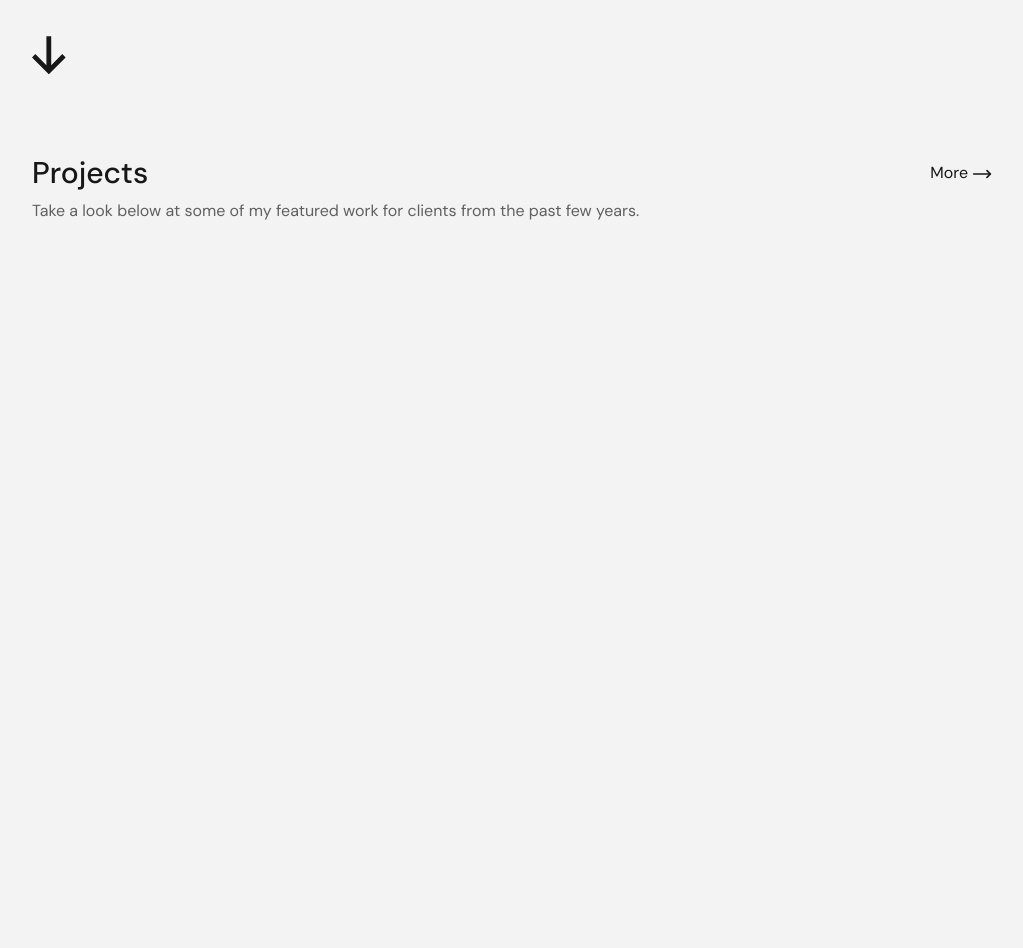
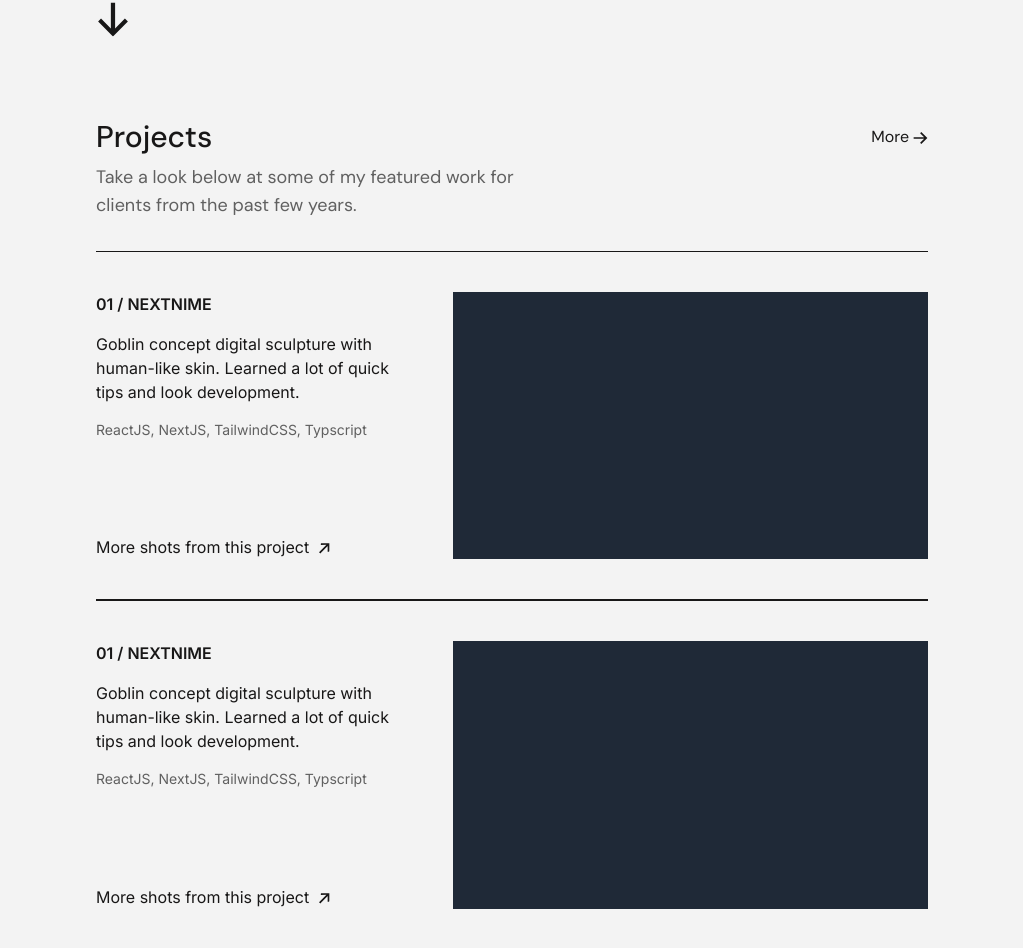
Before and after one commit to jokoo7/portfolio-homepage, a Next.js app: page / in a window 1280 px wide. Shown: the part 404-1352 px from the top of the page, without its empty margins (128-1151 px from the left). Built offline with nearby package versions, Linux system fonts and the light colour scheme.

Commit message:
Refactor homepage layout and add new project section

```diff
--- a/app/globals.css
+++ b/app/globals.css
@@ -28,7 +28,7 @@
 
 @layer components {
   .wrapper {
-    max-width: 1024px;
+    max-width: 896px;
     margin-inline: auto;
     padding-inline: 2rem;
   }
--- a/components/pages/home.tsx
+++ b/components/pages/home.tsx
@@ -1,27 +1,21 @@
 "use client";
 
-import { useTheme } from "next-themes";
 import Section from "../section";
-import { useEffect, useState } from "react";
-import { MoveRight } from "lucide-react";
 import Link from "next/link";
+import ArrowSvg from "../svg/arrow";
 
 const HomePage = () => {
-  const { theme } = useTheme();
-  const [fillColor, setFillColor] = useState("#181717"); // Warna default
-
-  useEffect(() => {
-    setFillColor(theme === "light" ? "#181717" : "#f3f3f3");
-  }, [theme]);
-
   return (
     <>
       <header>
-        <div className="w-full flex flex-col xs:flex-row justify-between gap-4 xs:gap-0 py-20">
-          <Section className="text-5xl sm:text-6xl font-semibold w-full">
+        <div className="w-full flex flex-col sm:flex-row justify-between gap-4 sm:gap-0 py-20">
+          <Section className="text-5xl sm:text-5xl font-medium w-full">
             <span>Hello, I&apos;m Joko Santoso.</span>
           </Section>
-          <Section delay={0.2} className="text-lg sm:text-2xl text-main-gray w-full text-start xs:mt-20">
+          <Section
+            delay={0.2}
+            className="text-lg sm:text-xl text-main-gray w-full xs:w-[80%] sm:w-full text-start sm:mt-14"
+          >
             <span>
               I&apos;m an Fullstack Developer (Bridging User Interfaces & Backend Systems) who is
               currently based in Pekanbaru, Indonesia.
@@ -29,32 +23,73 @@ const HomePage = () => {
           </Section>
         </div>
         <Section delay={0.4}>
-          <svg
-            width="34"
-            height="39"
-            viewBox="0 0 34 39"
-            fill="none"
-            xmlns="http://www.w3.org/2000/svg"
-            className="cursor-pointer"
-          >
-            <path
-              d="M19.2187 0.181824H14.4176V29.2102L3.31959 18.1122L0.0326538 21.4361L16.8182 38.2216L33.6406 21.4361L30.2798 18.1122L19.2187 29.2102V0.181824Z"
-              fill={fillColor}
-            />
-          </svg>
+          <ArrowSvg w="34" h="39" className="rotate-90" />
         </Section>
       </header>
       <Section delay={0.5} className="mt-20">
         <div className="relative w-full">
           <div className="xs:w-[80%]">
             <h1 className="text-3xl font-medium mb-3 xs:mb-2">Projects</h1>
-            <span className="text-main-gray">
+            <span className="text-main-gray text-lg block sm:w-[90%] md:w-[70%]">
               Take a look below at some of my featured work for clients from the past few years.
             </span>
           </div>
           <Link href="/projects" className="absolute top-2 right-0 flex items-center gap-1">
-            <span className="-mt-0.5">More</span> <MoveRight size={20} strokeWidth={2} />
+            <span className="-mt-0.5">More</span> <ArrowSvg w="15" h="12" />
           </Link>
+        </div>
+      </Section>
+      <Section delay={0.5} className="mt-8">
+        <div className="w-full font-inter py-10 border-t border-b border-foreground flex flex-col md:flex-row gap-8 md:gap-10">
+          <div className="flex flex-col justify-between w-full md:w-[40%]">
+            <div className="">
+              <h4 className="uppercase text-base font-semibold mb-4">01 / nextnime</h4>
+              <p className="mb-4 line-clamp-3">
+                Goblin concept digital sculpture with human-like skin. Learned a lot of quick tips and
+                look development.
+              </p>
+              <span className="block text-sm text-main-gray">
+                ReactJS, NextJS, TailwindCSS, Typscript
+              </span>
+            </div>
+            <Link href="/projects" className="hidden md:flex items-center gap-2 hover:underline">
+              <span className="-mt-0.5">More shots from this project</span>{" "}
+              <ArrowSvg w="15" h="12" className="-rotate-45" />
+            </Link>
+          </div>
+          <div className="w-full md:w-[60%]">
+            <div className="w-full aspect-video bg-gray-800"></div>
+            <Link href="/projects" className="flex items-center gap-2 hover:underline md:hidden mt-6">
+              <span className="-mt-0.5">More shots from this project</span>{" "}
+              <ArrowSvg w="15" h="12" className="-rotate-45" />
+            </Link>
+          </div>
+        </div>
+
+        <div className="w-full font-inter py-10 border-t border-b border-foreground flex flex-col md:flex-row gap-8 md:gap-10">
+          <div className="flex flex-col justify-between w-full md:w-[40%]">
+            <div className="">
+              <h4 className="uppercase text-base font-semibold mb-4">01 / nextnime</h4>
+              <p className="mb-4 line-clamp-3">
+                Goblin concept digital sculpture with human-like skin. Learned a lot of quick tips and
+                look development.
+              </p>
+              <span className="block text-sm text-main-gray">
+                ReactJS, NextJS, TailwindCSS, Typscript
+              </span>
+            </div>
+            <Link href="/projects" className="hidden md:flex items-center gap-2 hover:underline">
+              <span className="-mt-0.5">More shots from this project</span>{" "}
+              <ArrowSvg w="15" h="12" className="-rotate-45" />
+            </Link>
+          </div>
+          <div className="w-full md:w-[60%]">
+            <div className="w-full aspect-video bg-gray-800"></div>
+            <Link href="/projects" className="flex items-center gap-2 hover:underline md:hidden mt-6">
+              <span className="-mt-0.5">More shots from this project</span>{" "}
+              <ArrowSvg w="15" h="12" className="-rotate-45" />
+            </Link>
+          </div>
         </div>
       </Section>
     </>
--- /dev/null
+++ b/components/svg/arrow.tsx
@@ -0,0 +1,35 @@
+import { useTheme } from "next-themes";
+import { useEffect, useState } from "react";
+
+type IProps = {
+  w: string;
+  h: string;
+  className?: string;
+};
+
+const ArrowSvg = ({ w, h, className }: IProps) => {
+  const { theme } = useTheme();
+  const [fillColor, setFillColor] = useState("#181717");
+
+  useEffect(() => {
+    setFillColor(theme === "light" ? "#181717" : "#f3f3f3");
+  }, [theme]);
+
+  return (
+    <svg
+      width={w}
+      height={h}
+      viewBox="0 0 24 21"
+      fill="none"
+      xmlns="http://www.w3.org/2000/svg"
+      className={className}
+    >
+      <path
+        d="M-5.24032e-07 9.01154L-3.92898e-07 12.0115L18.3146 12.0115L11.3126 18.9462L13.4097 21L24 10.5115L13.4097 1.32119e-06L11.3126 2.1L18.3146 9.01154L-5.24032e-07 9.01154Z"
+        fill={fillColor}
+      />
+    </svg>
+  );
+};
+
+export default ArrowSvg;
```
